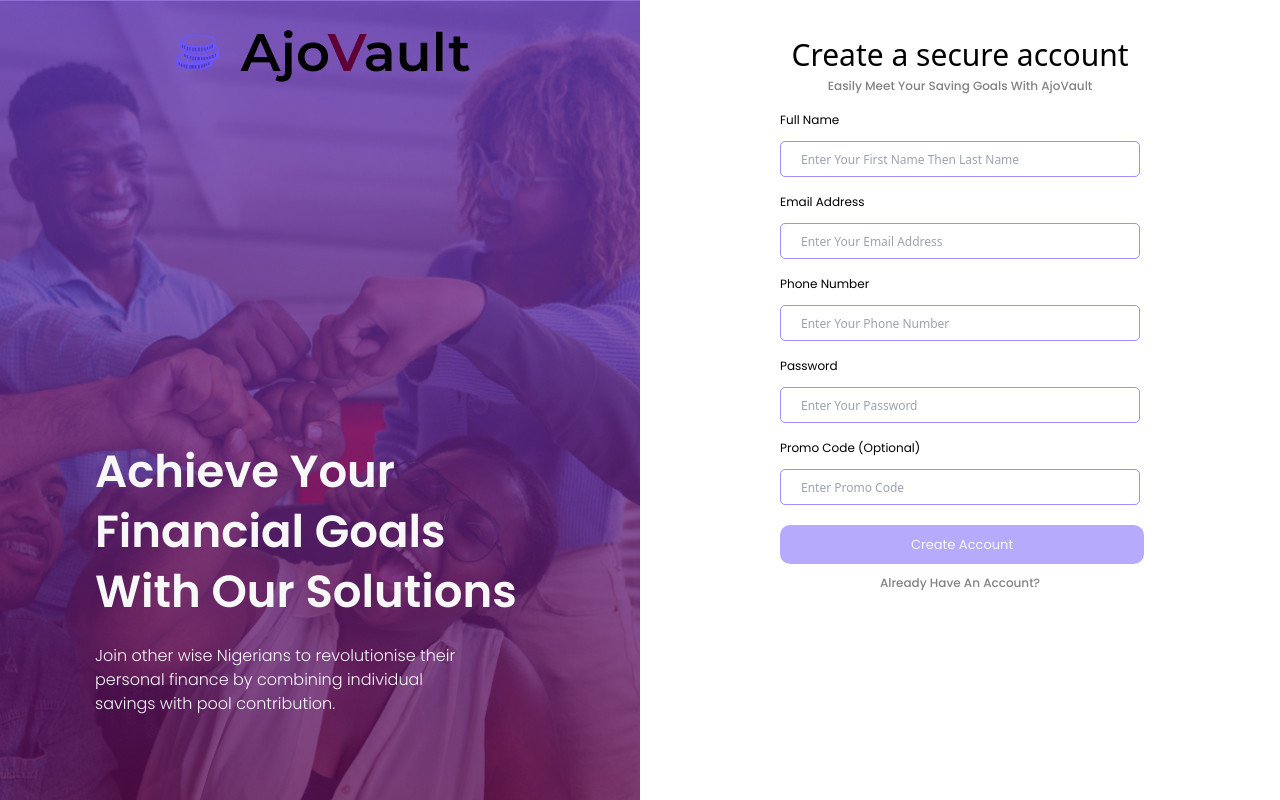
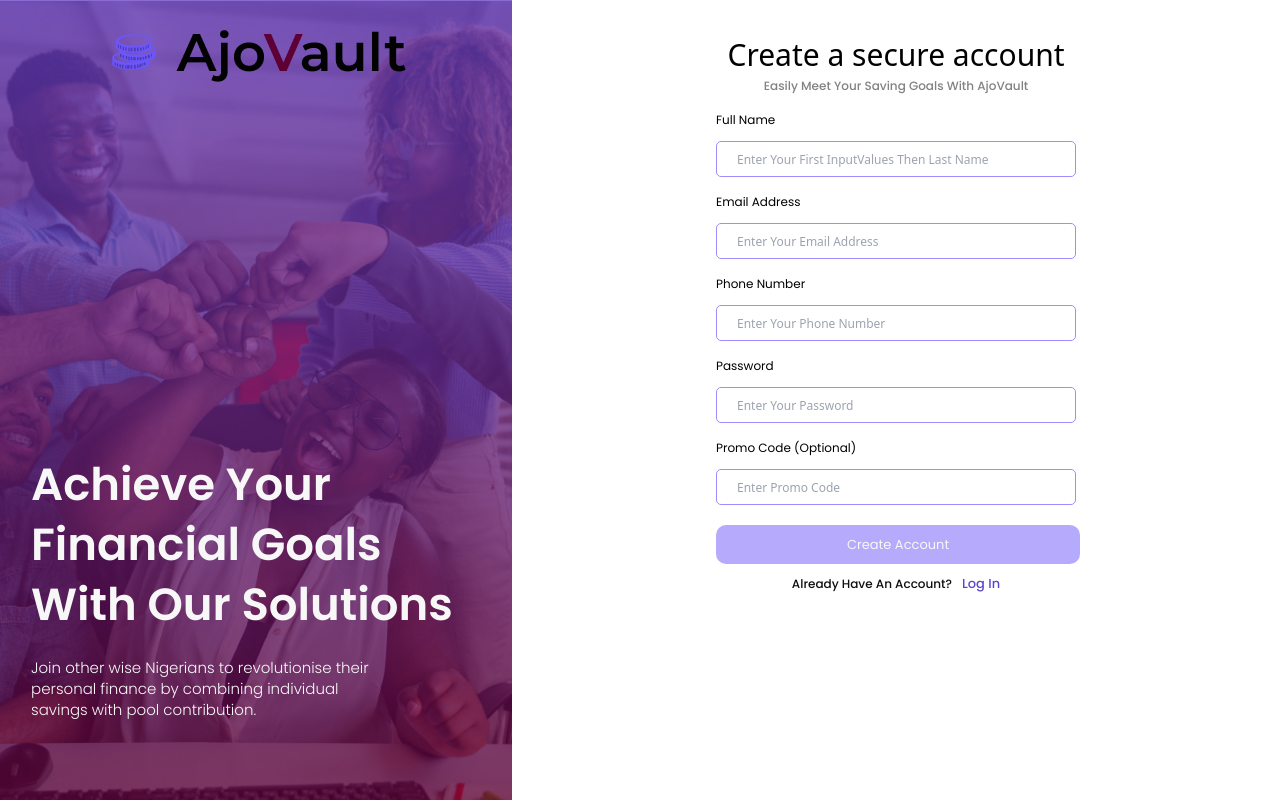
Before and after one commit to AJOVAULT-org/ajoVault-frontend, a React (Vite) app: page /signup in a window 1280 px wide. Built offline with nearby package versions, Linux system fonts and the light colour scheme.

Commit message:
update : fixed the bug on the form , made ui pixel perfect to.

```diff
--- a/src/App.css
+++ b/src/App.css
@@ -23,7 +23,7 @@
   background: url(../public/assets/images/sideimg.jpg);
   background-repeat: no-repeat;
   background-size: cover;
-  width: 50vw;
+  width: 40vw;
   display: flex;
   flex-direction: column;
   align-items: center;
@@ -45,11 +45,12 @@
 .bright-text p
 {
   color: #f7f7f7;
-  font-family: var(--main-font);
-  font-weight: 300;
-  margin-bottom: 4em;
-  font-size: 16px;
-  width: 24em;
+    font-family: var(--main-font);
+    font-weight: 300;
+    margin-bottom: 4em;
+    font-size: 15px;
+    line-height: 21px;
+    width: 24em;
 }
 /* input side */
 .header-text
@@ -72,6 +73,14 @@
   font-size: 12px;
   font-weight: 500;
 }
+.dark-paragraph
+{
+  font-family: var(--main-font);
+  color: #0e0e0e;
+  text-transform: capitalize;
+  font-size: 12px;
+  font-weight: 500;
+}
 .sign-up-form {
   padding-left: 20px;
 }
@@ -83,7 +92,7 @@
 {
   display: flex;
   justify-content: center;
-  width: 50%;
+  width: 60%;
   margin-top: 2em;
 }
 .user-input
@@ -131,3 +140,17 @@
   margin-top: 10px;
   margin-bottom: 10px;
 }
+.footer
+{
+  display: flex;
+  align-items: center;
+  gap: 10px;
+}
+.footer h1
+{
+  font-size: 13px;
+  font-weight: 500;
+  text-transform: capitalize;
+  color: var(--primary-color);
+  font-family: var(--main-font);
+}
--- a/src/App.jsx
+++ b/src/App.jsx
@@ -4,6 +4,7 @@
 import { BrowserRouter as Router, Routes, Route } from "react-router-dom";
 import LandingPage from './pages/web-site/LandingPage';
 import SignUpPage from './pages/web-site/SignUpPage';
+import LogInPage from './pages/web-site/LogInPage';
 
 function App() {
 
@@ -12,6 +13,7 @@
       <Routes>
         <Route path="/" element={<LandingPage />} />
         <Route path="/signup" element={<SignUpPage />} />
+        <Route path="/LogInPage" element={<LogInPage />} />
         <Route path="/user/home" element={<DashboardPage />} />
         <Route path="/user/savings" element={<DashboardPage />} />
         <Route path="/user/withdrawal" element={<DashboardPage />} />
--- /dev/null
+++ b/src/pages/web-site/LogInPage.jsx
@@ -0,0 +1,19 @@
+import React from 'react'
+import { ajoLogo2 } from '../../../public/assets';
+import Paragraph from '../../components/paragraphs';
+
+function LogInPage() {
+  return (
+    <section className='Log-in'>
+        <div className="text-side">
+        <img src={ajoLogo2} alt="Ajo Logo" />
+        <div className="text">
+          <h1>achieve your financial goals with our solutions</h1>
+          <Paragraph class="bright-text" ParagraphText="Join other wise Nigerians to revolutionise their personal finance by combining individual savings with pool contribution." />
+        </div>
+      </div>
+    </section>
+  )
+}
+
+export default LogInPage;
--- a/src/pages/web-site/SignUpPage.jsx
+++ b/src/pages/web-site/SignUpPage.jsx
@@ -1,4 +1,5 @@
 import React, { useState, useEffect } from 'react';
+import { Link } from 'react-router-dom';
 import { ajoLogo2 } from '../../../public/assets';
 import Inputs from '../../components/inputs/Main-Inputs';
 import Mainheader from '../../components/headers/Main-header';
@@ -6,41 +7,39 @@
 import SubmitBtn from '../../components/buttons/submit-btn';
 
 const SignUpPage = () => {
-  const [inputValues, setInputValues] = useState({
-    fullName: '',
-    email: '',
-    password: '',
-    phoneNumber: '',
-    promoCode: '',
+
+  const [inputs ,setInputs]= useState({
+    fullName:"",
+    email:"",
+    password:"",
+    phoneNumber:""
   });
 
-  const [btnBg, setBtnBg] = useState({}); // State for button background color
+  const [btnBg, setBtnBg] = useState({});
 
-  const handleChange = (e) => {
-    const { name, value } = e.target;
-    setInputValues({
-      ...inputValues,
-      [name]: value
-    });
-  };
+  const handleChange=(e)=>{
+    const name = e.target.name;
+    const value = e.target.value;
+    setInputs(values =>({...values,[name]:value}));
+  }
 
   useEffect(() => {
     const mandatoryFields = ['fullName', 'email', 'password', 'phoneNumber'];
-    const allMandatoryFieldsFilled = mandatoryFields.every(field => inputValues[field].trim() !== '');
+    const allMandatoryFieldsFilled = mandatoryFields.every(field => inputs[field].trim() !== '');
 
-    if (allMandatoryFieldsFilled) {
+    if (allMandatoryFieldsFilled && (inputs.promoCode === undefined || inputs.promoCode.trim() !== '')) {
       setBtnBg({ backgroundColor: 'rgba(90, 71, 207, 1)' });
     } else {
       setBtnBg({ backgroundColor: 'rgba(181, 170, 252, 1)' });
     }
-  }, [inputValues]);
+  }, [inputs]);
 
   const handleSubmit = (e) => {
-    e.preventDefault();
     const mandatoryFields = ['fullName', 'email', 'password', 'phoneNumber'];
-    const allMandatoryFieldsFilled = mandatoryFields.every(field => inputValues[field].trim() !== '');
+    const allMandatoryFieldsFilled = mandatoryFields.every(field => inputs[field].trim() !== '');
     console.log('Form submitted.');
   };
+
 
   return (
     <section className='sign-up'>
@@ -57,15 +56,18 @@
             <Mainheader headertext="Create a secure account" />
             <Paragraph class="main-paragraph" ParagraphText="Easily meet your saving goals with AjoVault" />
           </div>
-          <form action="/" method='' onSubmit={handleSubmit}>
-            <Inputs change={handleChange} label="Full Name" type="text" id="fullName" name="fullName" value={inputValues.fullName} placeholder="Enter your first name then last name" />
-            <Inputs change={handleChange} label="Email Address" type="email" id="email" name="email" value={inputValues.email} placeholder="Enter your email address" />
-            <Inputs change={handleChange} label="Phone Number" type="tel" id="phoneNumber" name="phoneNumber" value={inputValues.phoneNumber} placeholder="Enter your phone number" />
-            <Inputs change={handleChange} label="Password" type="password" id="password" name="password" value={inputValues.password} placeholder="Enter your password" />
-            <Inputs change={handleChange} label="Promo Code (Optional)" type="text" id="promoCode" name="promoCode" value={inputValues.promoCode} placeholder="Enter promo code" />
+          <form onSubmit={handleSubmit}>
+            <Inputs change={handleChange} label="Full Name" type="text" id="fullName" name="fullName" value={inputs.fullName || ""} placeholder="Enter your first inputValues then last name" />
+            <Inputs change={handleChange} label="Email Address" type="email" id="email" name="email" value={inputs.email || ""} placeholder="Enter your email address" />
+            <Inputs change={handleChange} label="Phone Number" type="tel" id="phoneNumber" name="phoneNumber" value={inputs.phoneNumber || ""} placeholder="Enter your phone number" />
+            <Inputs change={handleChange} label="Password" type="password" id="password" name="password" value={inputs.password || ""} placeholder="Enter your password" />
+            <Inputs change={handleChange} label="Promo Code (Optional)" type="text" id="promoCode" name="promoCode" value={inputs.promoCode || ""} placeholder="Enter promo code" />
             <SubmitBtn style={btnBg} btntext="Create Account" />
           </form>
-          <Paragraph class="main-paragraph" ParagraphText="Already have an account?" />
+          <div className="footer">
+            <Paragraph class="dark-paragraph" ParagraphText="Already have an account?" />
+            <Link to={"/LogInPage"}><h1>log in</h1></Link>
+          </div>
         </div>
       </div>
     </section>
```
